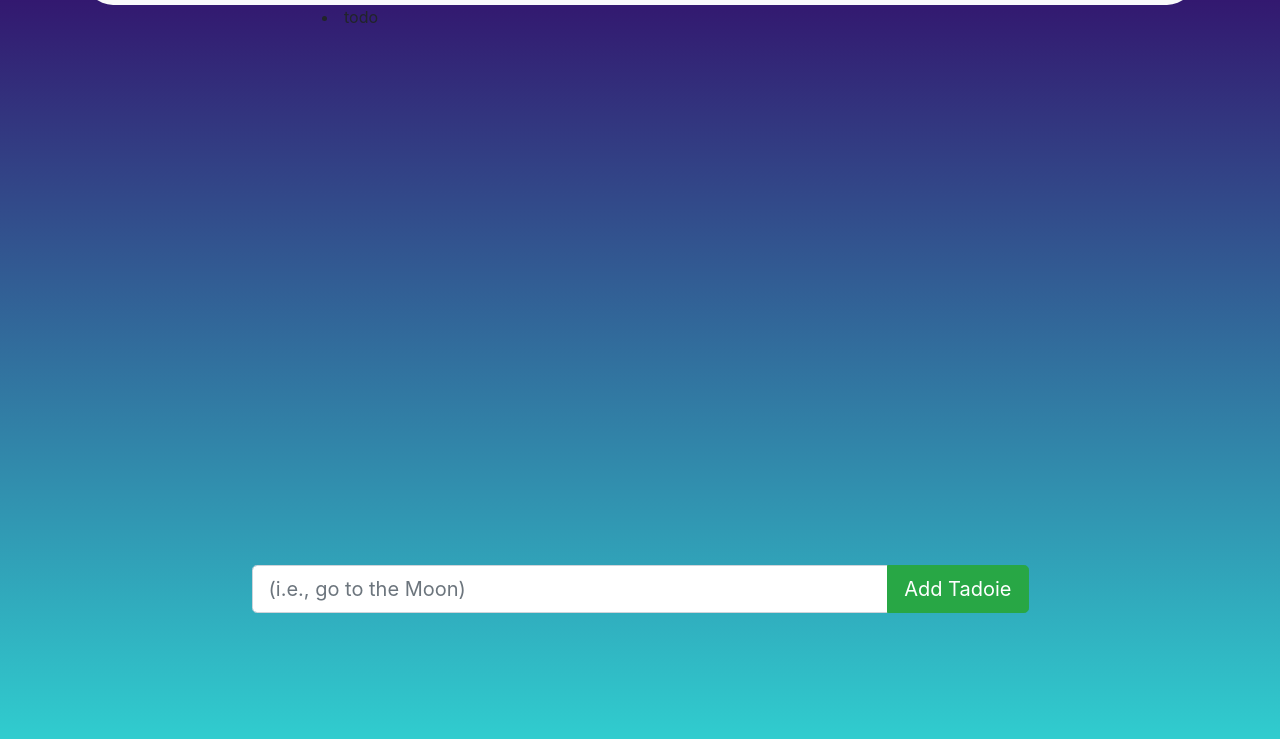
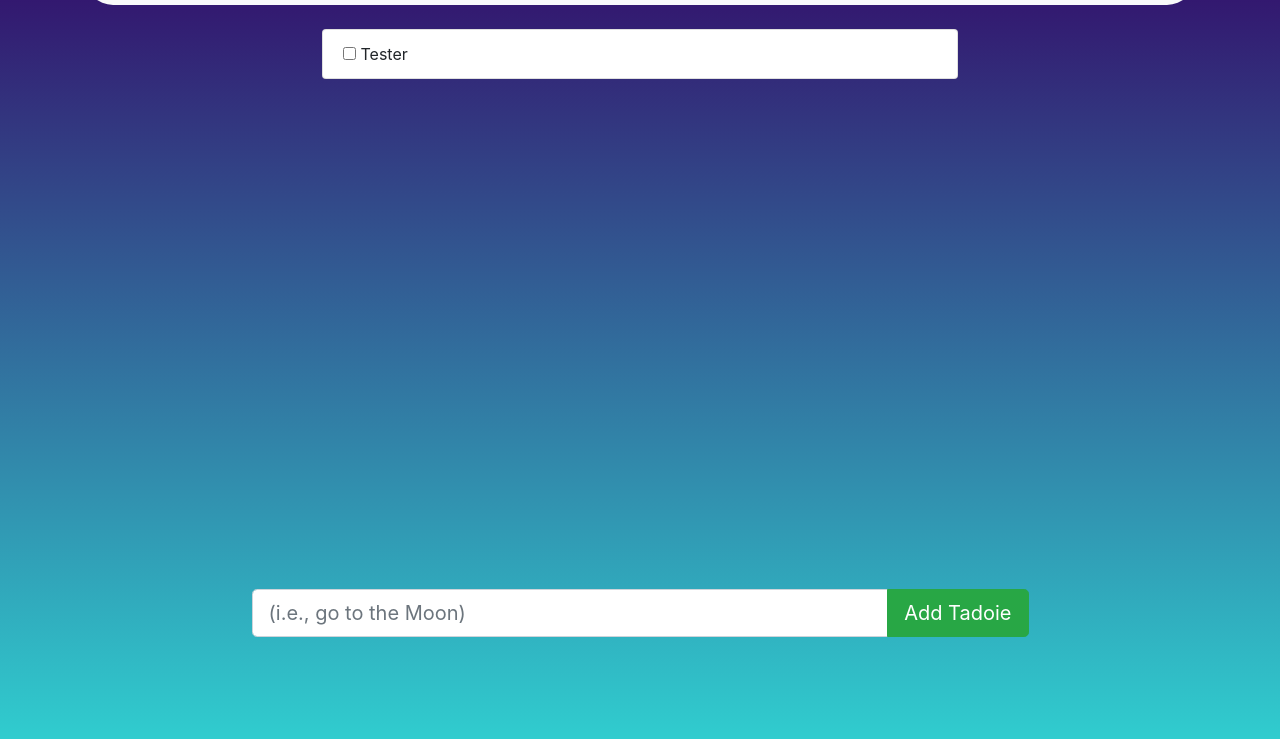
Before and after one commit to knottyChive/CPSC4125_Gilyard_Lab1, a plain HTML site: page index.html in a window 1280 px wide. Shown: the part 67-806 px from the top of the page. Drawn offline with nearby package versions, Linux system fonts and the light colour scheme.

Commit message:
Style Changing

```diff
--- a/index.html
+++ b/index.html
@@ -15,12 +15,17 @@
       <!-- Page Wrapper -->
     <div class="container">
         <!-- Navigation -->
-        <nav class="navbar navbar-light bg-light rounded-pill mt-3" id="navigation">
+        <nav class="navbar navbar-light bg-light rounded-pill mb-4 mt-3" id="navigation">
             <span class="navbar-brand mb-0 h1">Tadoie</span>
         </nav>
 
         <div class="container" id="workroom">
-            <li>todo</li>
+            <ul class="list-group">
+                <li class="list-group-item">
+                    <input type="checkbox" name="entryDisplay" id="entryDisplay">
+                    <span>Tester</span>
+                </li>
+            </ul>
         </div>
 
         <footer>
--- a/main.css
+++ b/main.css
@@ -23,8 +23,7 @@ body {
 
 
 footer {
-    min-width: 40%;
     max-width: 70%;
-    min-height: 20vh;
+    min-height: 10vh;
     margin: auto;
 }
```
